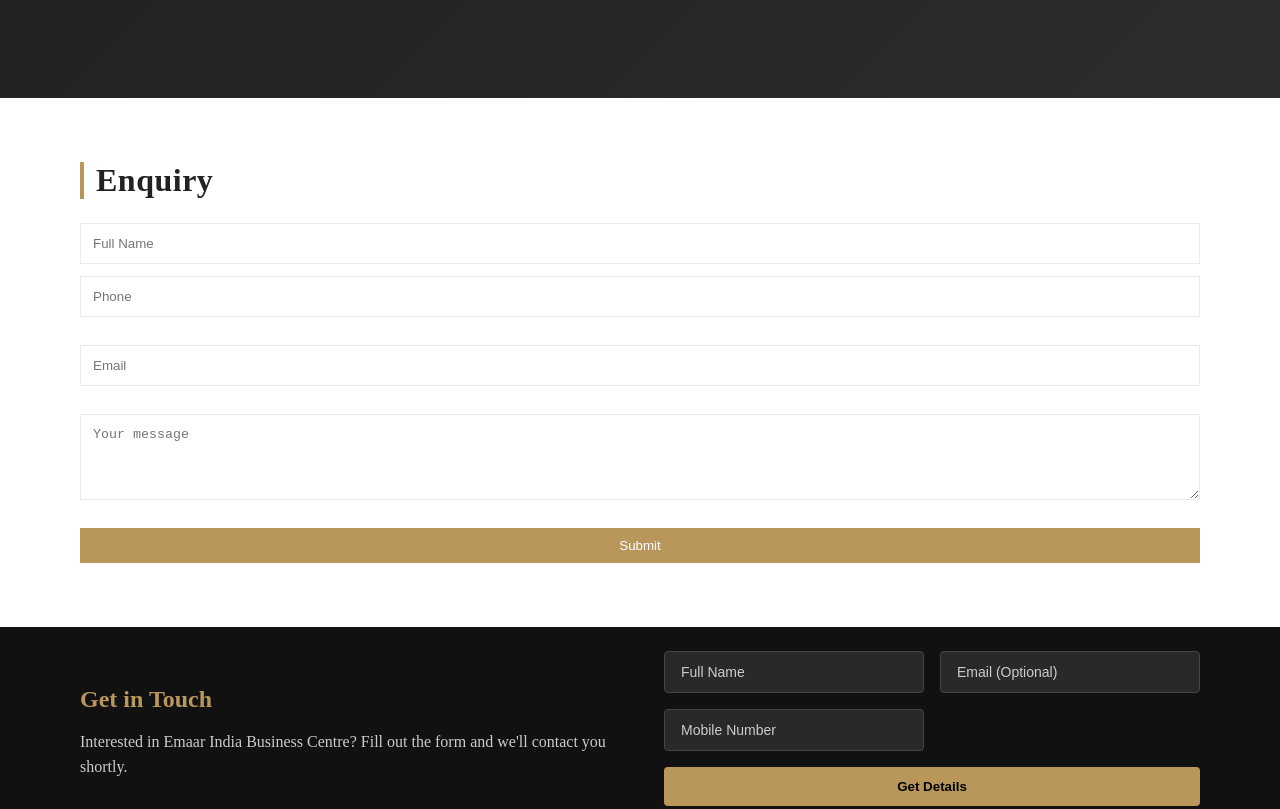
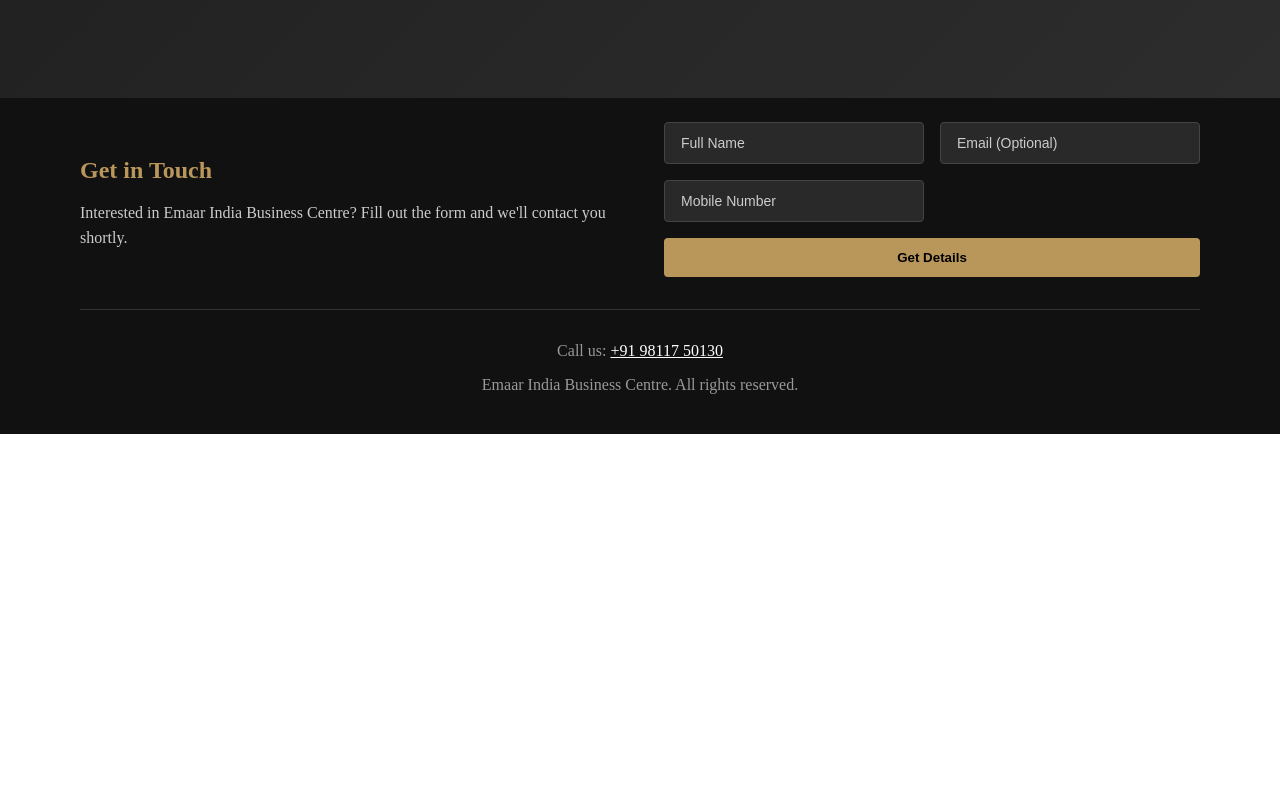
Before and after one commit to vibhu2208/Emaar-India-Business-Centre, a website: page index.html in a window 1280 px wide. Shown: the part 6068-6877 px from the top of the page. After the commit the page ends 6502 px from the top, so only its background shows below. Drawn offline with nearby package versions, Linux system fonts and the light colour scheme; a web font is replaced by a local one.

Commit message:
final commit.

```diff
--- a/index.html
+++ b/index.html
@@ -378,25 +378,7 @@
     </div>
   </section>
 
-  <!-- Contact -->
-  <section id="contact" class="section">
-    <div class="container">
-      <h2 class="section-title">Enquiry</h2>
-      <form class="contact-form" onsubmit="return false;">
-        <div class="form-row">
-          <input type="text" name="name" placeholder="Full Name" required />
-          <input type="tel" name="phone" placeholder="Phone" required />
-        </div>
-        <div class="form-row">
-          <input type="email" name="email" placeholder="Email" />
-        </div>
-        <div class="form-row">
-          <textarea name="message" rows="4" placeholder="Your message"></textarea>
-        </div>
-        <button class="btn" type="submit">Submit</button>
-      </form>
-    </div>
-  </section>
+
 
   <!-- Footer -->
   <footer class="site-footer">
--- a/style.css
+++ b/style.css
@@ -913,15 +913,6 @@
 }
 .btn-outline:hover { background: var(--gold); color: #fff; }
 
-/* Contact form */
-.contact-form { display: grid; gap: 12px; }
-.form-row { display: grid; gap: 12px; grid-template-columns: 1fr 1fr; }
-.form-row:nth-child(2) { grid-template-columns: 1fr; }
-.form-row:nth-child(3) { grid-template-columns: 1fr; }
-input, textarea {
-  width: 100%; padding: 12px; border: 1px solid var(--border); background: #fff;
-}
-
 /* FAQs Section */
 #faqs {
   background: linear-gradient(135deg, #1a1a1a 0%, #2d2d2d 100%);
```
Also changed, not shown: 1 other file.
